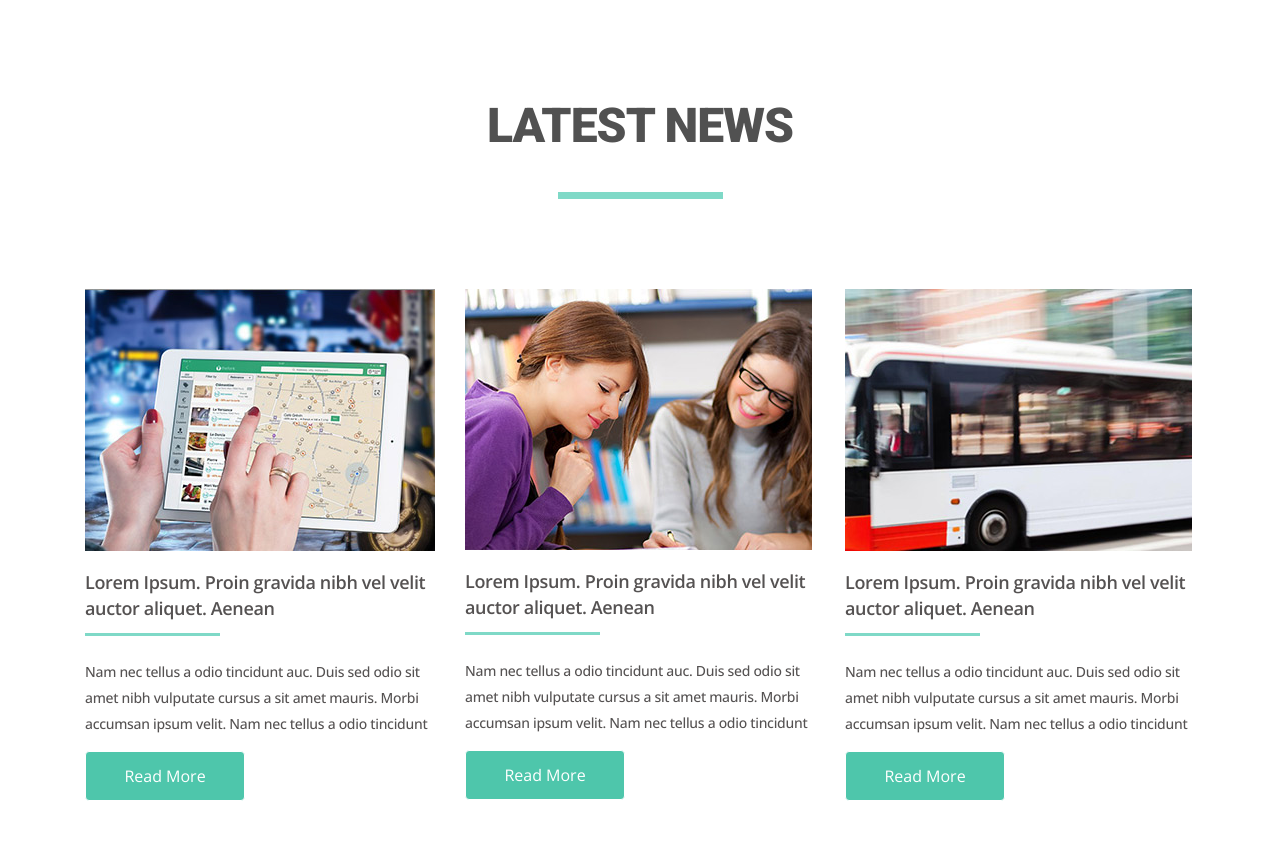
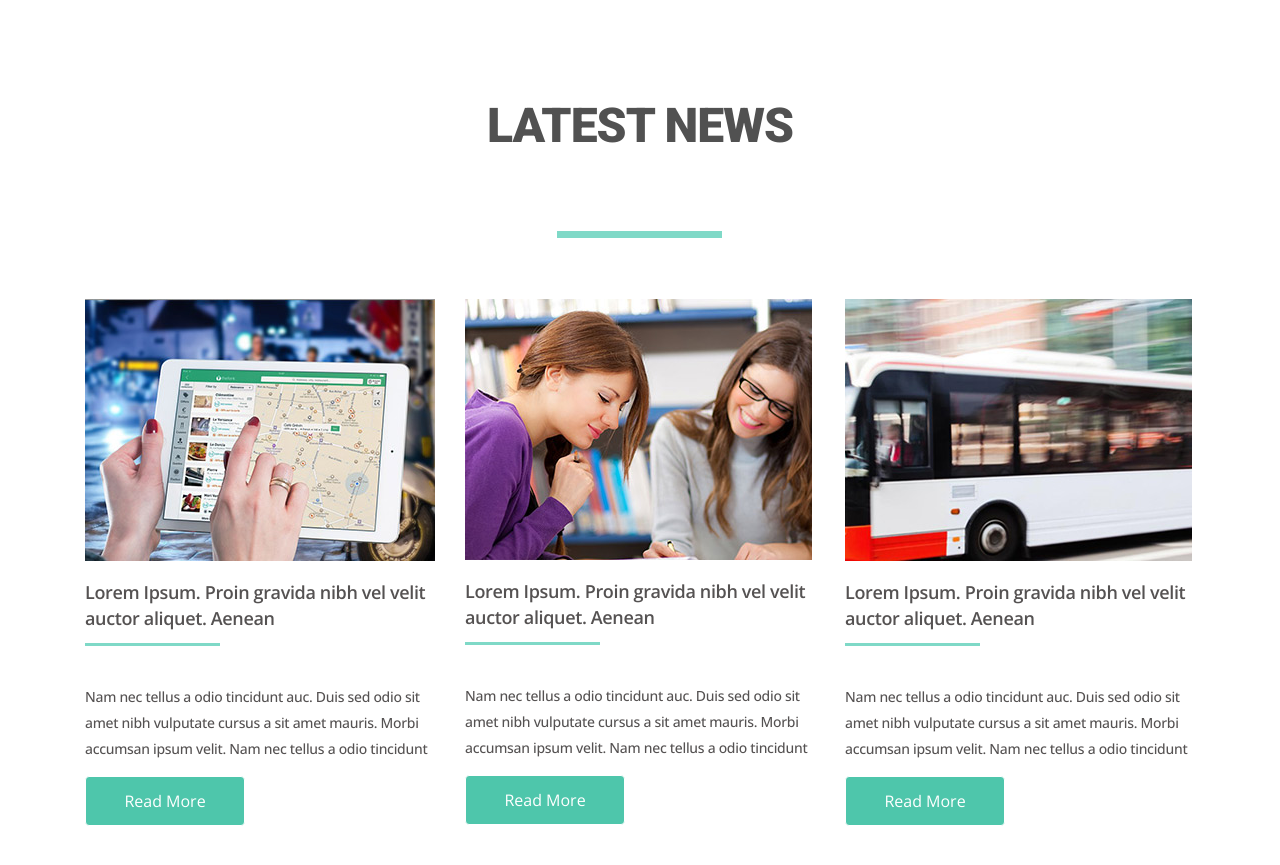
Before and after one commit to MakotoTeach/goit-fe-course, a plain HTML site: page module-04/index.html in a window 1280 px wide. Shown: the part 1057-1922 px from the top of the page. Drawn offline with nearby package versions, Linux system fonts and the light colour scheme.

Commit message:
HOMEWORK4

```diff
--- a/module-04/css/stye.css
+++ b/module-04/css/stye.css
@@ -67,6 +67,9 @@ html {
 .site-navigation a:hover {
   color: #1abc9c;
 }
+.products{
+  padding-bottom: 100px;
+}
 .container-products {
   width: 1110px;
   margin: 0 auto;
@@ -77,6 +80,7 @@ html {
   text-align: center;
   position: relative;
   height: 72px;
+  margin-bottom: 130px;
 }
 
 .page__title {
@@ -94,17 +98,13 @@ html {
 .page__title::after {
   display: block;
   content: "";
-  position: absolute;
-  bottom: -30px;
-  right: 0;
-  left: 0;
   width: 165px;
   height: 7px;
-  background: #7fd9c7;
-  margin: auto;
+  background-color: #7fd9c7;
+  margin: 76px auto;
 }
 
-.products-title {
+/* .products-title {
   font-family: "Roboto", sans-serif;
   font-size: 48px;
   font-weight: 800;
@@ -113,14 +113,14 @@ html {
   margin-bottom: 130px;
   text-transform: uppercase;
   letter-spacing: -0.02em;
-}
+} */
 
 .products-list {
   list-style: none;
   margin: 0;
   padding: 0;
-  padding-top: 130px;
-  padding-bottom: 100px;
+  /* padding-top: 130px; */
+  /* padding-bottom: 100px; */
 }
 .products-list-image {
   display: block;
@@ -177,10 +177,13 @@ html {
   text-transform: uppercase;
   padding-top: 5px;
 }
+.news{
+  padding-bottom: 82px;
+}
 .container-news {
   width: 1110px;
   margin: 0 auto;
-  padding-bottom: 82px;
+  /* padding-bottom: 82px; */
 }
 .news-title {
   font-family: "Roboto", sans-serif;
@@ -195,7 +198,7 @@ html {
   list-style: none;
   margin: 0;
   padding: 0;
-  padding-top: 120px;
+  /* padding-top: 120px; */
 }
 .news-list-image {
   margin-bottom: 14px;
@@ -209,7 +212,6 @@ html {
   margin-right: 0px;
 }
 .news-list-item .news-article {
-  position: relative;
   font-size: 18px;
   line-height: 26px;
   color: #555252;
@@ -222,14 +224,11 @@ html {
 .news-article::after {
   display: block;
   content: "";
-  position: absolute;
-  bottom: -15px;
-  right: 0;
-  left: 0;
   width: 135px;
   height: 3px;
   background: #7fd9c7;
-  text-align: left;
+  margin: 12px auto;
+  margin-left: 0;
 }
 .news-list-item .news-description {
   font-size: 14px;
@@ -252,9 +251,9 @@ html {
   line-height: 26px;
   border: 1px solid white;
   border-radius: 4px;
-  transition: 3s;
+  transition: 2s;
 }
-.news-list-item:hover .button{
+.button:hover{
   transform: scale(1.2);
   font-family: "Open Sans", sans-serif;
   font-weight: 300;
```
